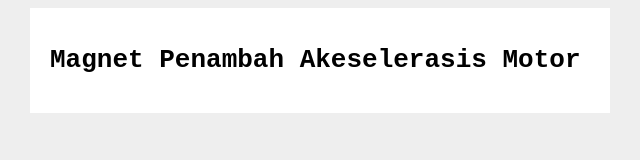
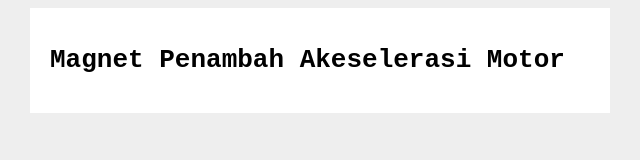
Before and after one commit to NathanPambudi21/lp-magnet-penambah-akselerasi-motor, a plain HTML site: page index.html in a window 1280 px wide. Shown: the full height of the page, 320-960 px from the left. Drawn offline with Linux system fonts and the light colour scheme.

Commit message:
code html judul

```diff
--- a/index.html
+++ b/index.html
@@ -9,7 +9,7 @@
 </head>
 <body>
 <div class="container">
-    <h1>Magnet Penambah Akeselerasis Motor</h1>
+    <h1>Magnet Penambah Akeselerasi Motor</h1>
 
 </div>
 
```
